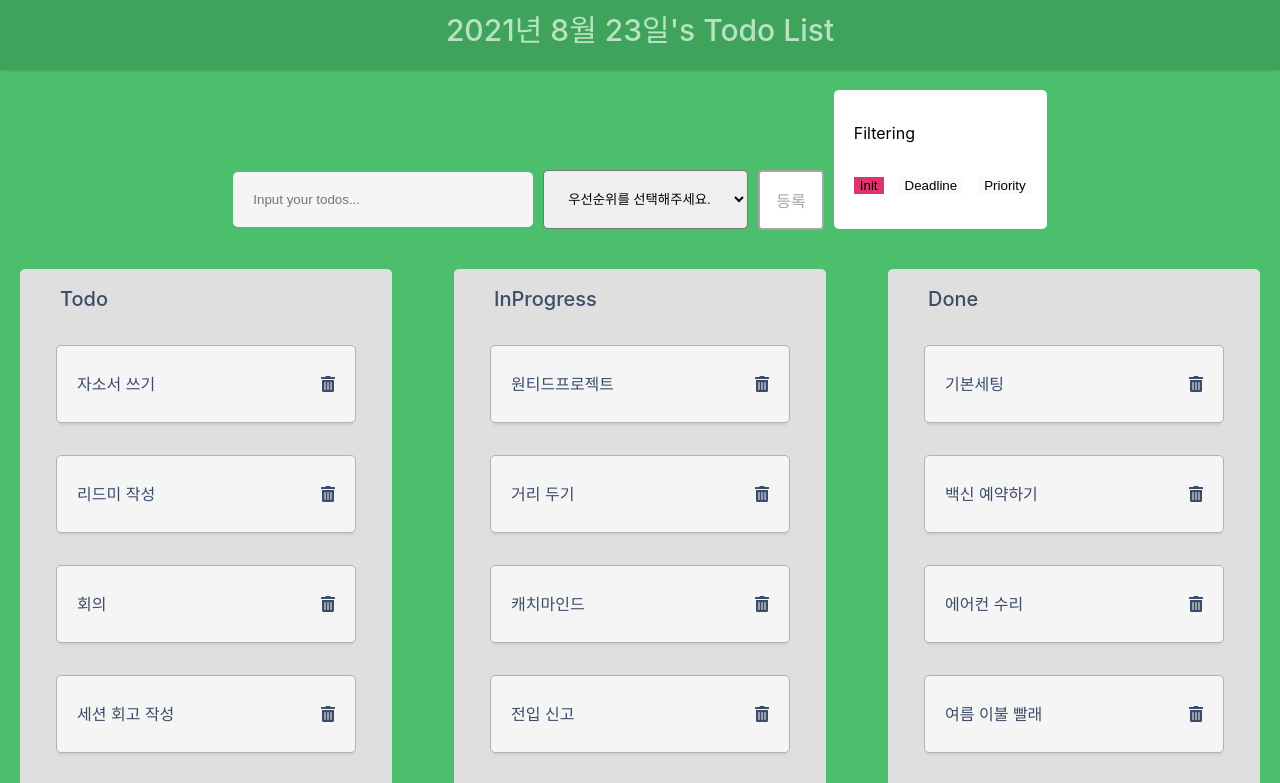
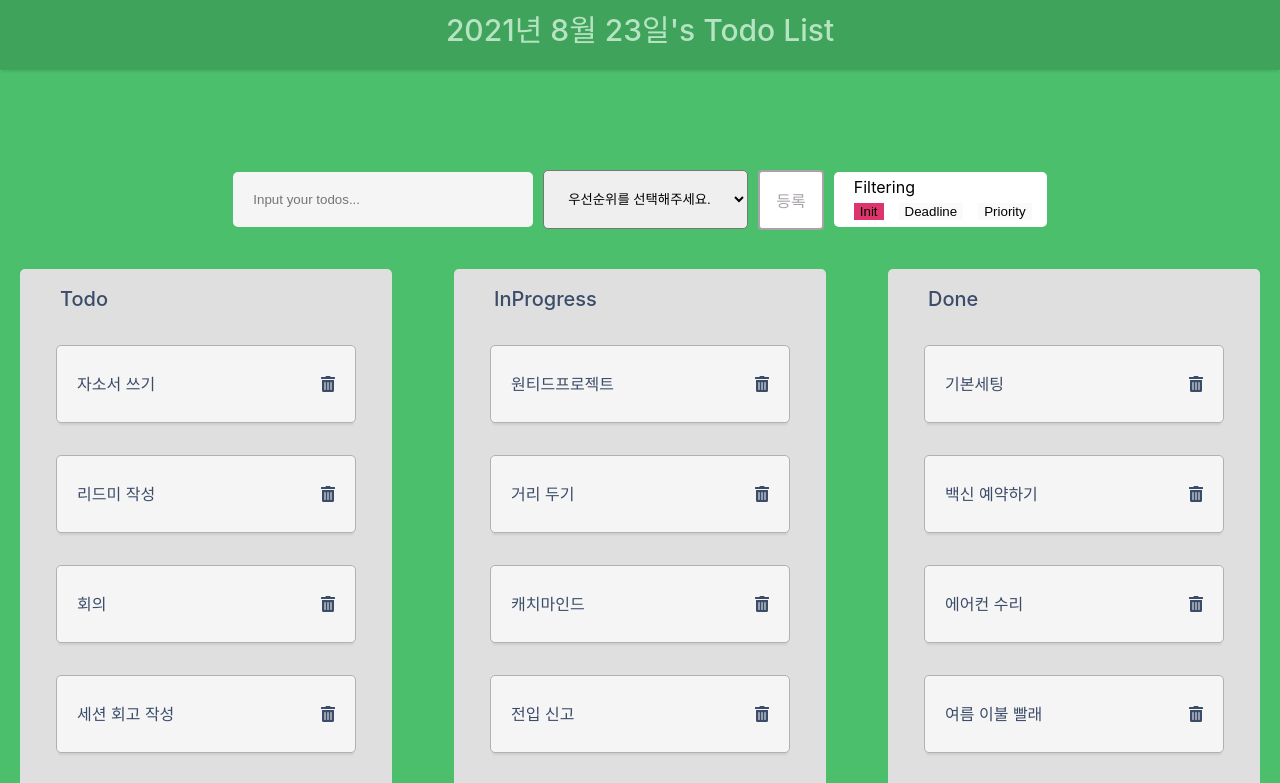
Before and after one commit to Derek-94/modo-todo-assignment, a React (Create React App) app: page / in a window 1280 px wide. Shown: the top 783 px of the page. Built offline with nearby package versions, Linux system fonts and the light colour scheme.

Commit message:
Style: 필터링 컴포넌트 스타일링 수정

```diff
--- a/src/components/Filtering/FilteringContainer.tsx
+++ b/src/components/Filtering/FilteringContainer.tsx
@@ -37,7 +37,7 @@
   min-height: 55px;
   position: relative;
   background: white;
-  margin: 10px 0px 10px 10px;
+  margin: 90px 0px 10px 10px;
   display: flex;
   flex-direction: column;
   justify-content: space-evenly;
--- a/src/components/Todo/TodoList.tsx
+++ b/src/components/Todo/TodoList.tsx
@@ -63,7 +63,7 @@
   padding-top: 80px;
   display: flex;
   justify-content: center;
-  align-item: center;
+  align-items: center;
 `;
 
 const MainContainer = styled.main`
```
